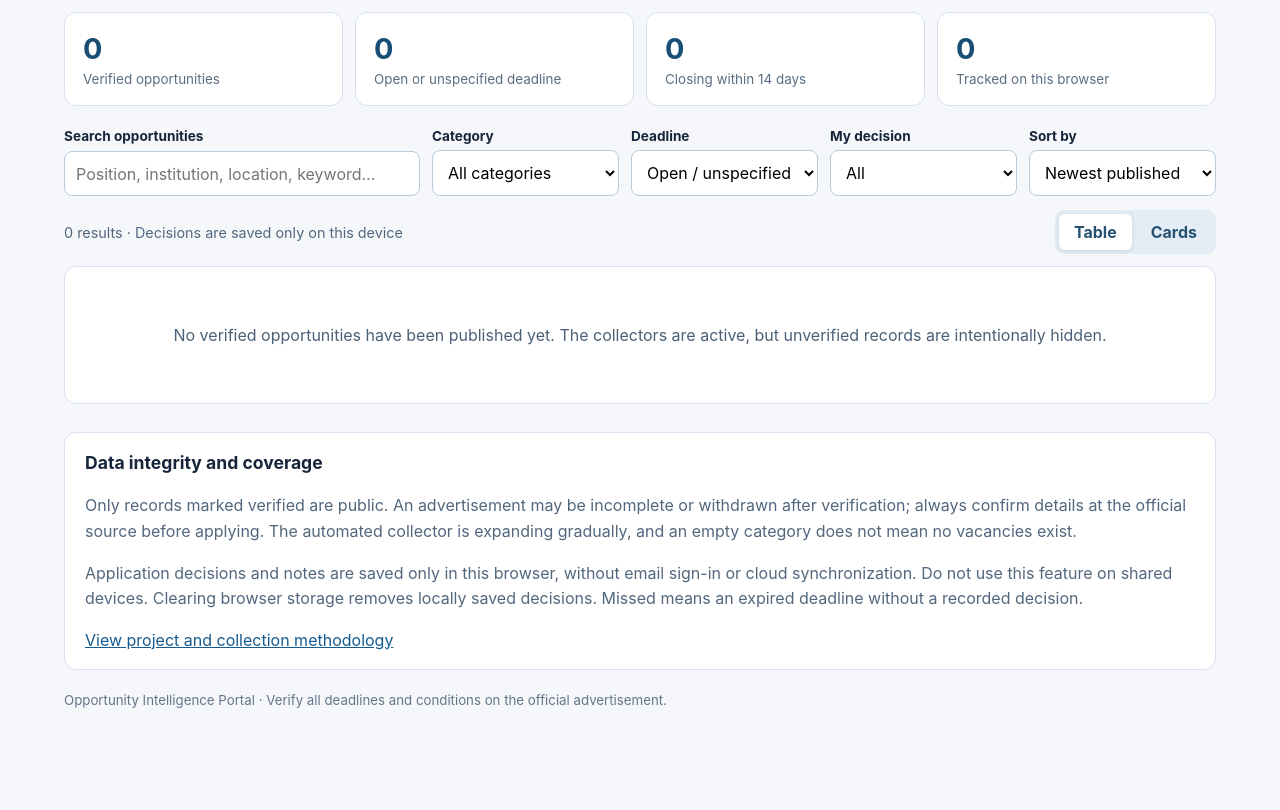
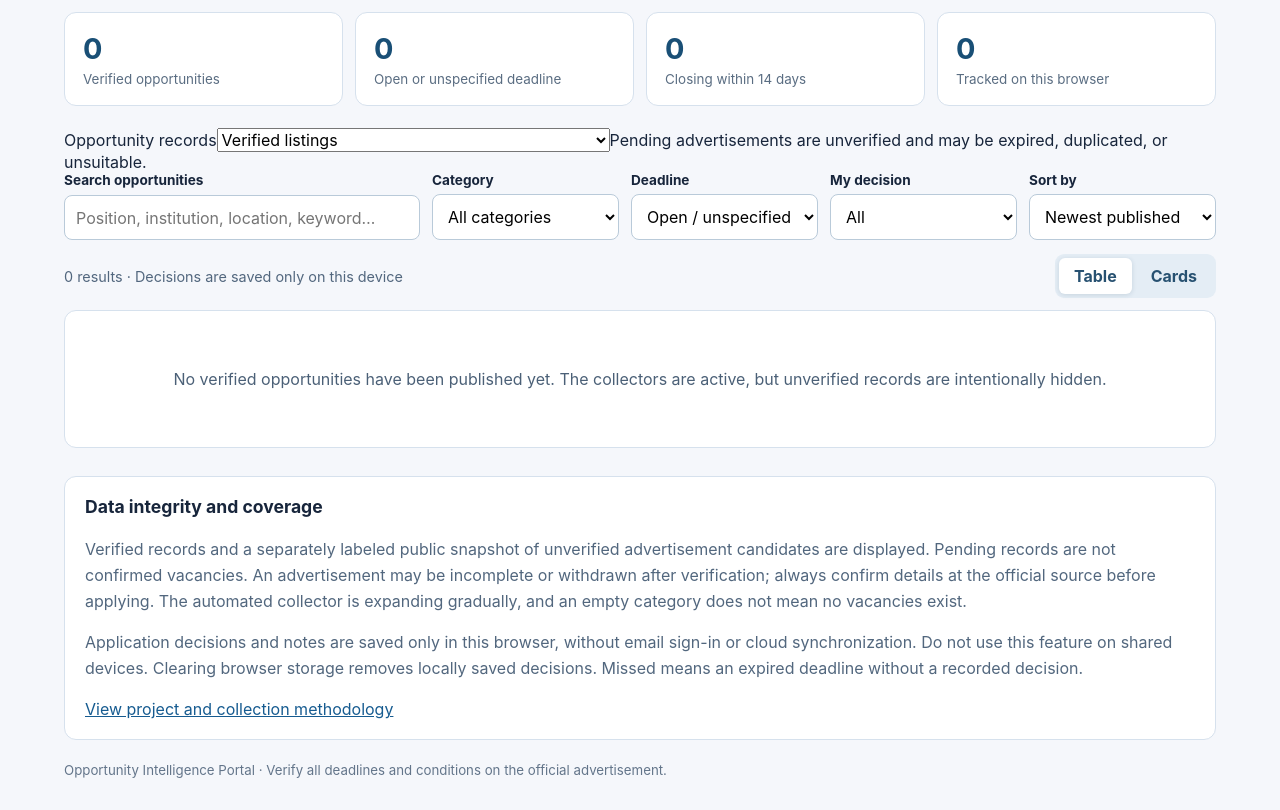
Before and after one commit to jk-verma/opportunity-intelligence-portal, a plain HTML site: page index.html in a window 1280 px wide. Shown: the part 360-1170 px from the top of the page. Before the commit the page ends 1100 px from the top, so only its background shows below. Drawn offline with Linux system fonts and the light colour scheme; no server answers.

Commit message:
Add verified and pending advertisement dataset selection

```diff
--- a/index.html
+++ b/index.html
@@ -1,14 +1,15 @@
 <!doctype html>
-<html lang="en"><head><meta charset="utf-8"><meta name="viewport" content="width=device-width,initial-scale=1"><meta name="description" content="Verified academic, government, international, research, consultancy and fellowship opportunities"><title>Opportunity Intelligence Portal</title><link rel="stylesheet" href="styles.css?v=20261116-table"></head>
+<html lang="en"><head><meta charset="utf-8"><meta name="viewport" content="width=device-width,initial-scale=1"><meta name="description" content="Verified academic, government, international, research, consultancy and fellowship opportunities"><title>Opportunity Intelligence Portal</title><link rel="stylesheet" href="styles.css?v=20261116-pending1"></head>
 <body>
 <header><div class="wrap"><p class="eyebrow">OPPORTUNITY INTELLIGENCE PORTAL</p><h1>Find opportunities worth pursuing.</h1><p>Official-source intelligence across academic careers, public service, international organizations, research, consultancy and fellowships.</p></div></header>
 <main class="wrap">
 <section id="status" class="notice" role="status" aria-live="polite">Connecting to verified opportunity records…</section>
 <section class="stats" aria-label="Opportunity overview"><div><strong id="total-count">0</strong><span>Verified opportunities</span></div><div><strong id="open-count">0</strong><span>Open or unspecified deadline</span></div><div><strong id="closing-count">0</strong><span>Closing within 14 days</span></div><div><strong id="saved-count">0</strong><span>Tracked on this browser</span></div></section>
+<div class="dataset-picker"><label for="dataset">Opportunity records</label><select id="dataset"><option value="verified">Verified listings</option><option value="pending">Pending verification (discovered advertisements)</option><option value="all">All available records</option></select><span id="pending-info">Pending advertisements are unverified and may be expired, duplicated, or unsuitable.</span></div>
 <section class="controls" aria-label="Filters"><div><label for="search">Search opportunities</label><input id="search" type="search" placeholder="Position, institution, location, keyword…"></div><div><label for="category">Category</label><select id="category"><option value="">All categories</option></select></div><div><label for="deadline">Deadline</label><select id="deadline"><option value="active">Open / unspecified</option><option value="all">All dates</option><option value="soon">Closing in 14 days</option><option value="expired">Expired</option></select></div><div><label for="decision-filter">My decision</label><select id="decision-filter"><option value="">All</option><option value="shortlisted">Shortlisted</option><option value="applied">Applied</option><option value="skipped">Skipped</option><option value="missed">Missed</option><option value="none">Not decided</option></select></div><div><label for="sort">Sort by</label><select id="sort"><option value="newest">Newest published</option><option value="deadline">Earliest deadline</option><option value="title">Title A–Z</option></select></div></section>
 <div class="results-toolbar"><p id="results-summary" class="summary"></p><div class="view-switch" aria-label="Result layout"><button type="button" id="table-view" aria-pressed="true">Table</button><button type="button" id="card-view" aria-pressed="false">Cards</button></div></div>
 <section id="categories" class="grid" aria-label="Verified opportunities"></section>
-<section class="method"><h2>Data integrity and coverage</h2><p>Only records marked verified are public. An advertisement may be incomplete or withdrawn after verification; always confirm details at the official source before applying. The automated collector is expanding gradually, and an empty category does not mean no vacancies exist.</p><p>Application decisions and notes are saved only in this browser, without email sign-in or cloud synchronization. Do not use this feature on shared devices. Clearing browser storage removes locally saved decisions. Missed means an expired deadline without a recorded decision.</p><a href="https://github.com/jk-verma/opportunity-intelligence-portal" target="_blank" rel="noopener noreferrer">View project and collection methodology</a></section>
+<section class="method"><h2>Data integrity and coverage</h2><p>Verified records and a separately labeled public snapshot of unverified advertisement candidates are displayed. Pending records are not confirmed vacancies. An advertisement may be incomplete or withdrawn after verification; always confirm details at the official source before applying. The automated collector is expanding gradually, and an empty category does not mean no vacancies exist.</p><p>Application decisions and notes are saved only in this browser, without email sign-in or cloud synchronization. Do not use this feature on shared devices. Clearing browser storage removes locally saved decisions. Missed means an expired deadline without a recorded decision.</p><a href="https://github.com/jk-verma/opportunity-intelligence-portal" target="_blank" rel="noopener noreferrer">View project and collection methodology</a></section>
 </main>
 <dialog id="decision-dialog"><form id="decision-form"><h2>Track opportunity on this device</h2><p id="decision-title"></p><p>Saved only in this browser. No account required.</p><label for="decision">Decision</label><select id="decision"><option value="">No decision</option><option value="shortlisted">Shortlisted</option><option value="applied">Applied</option><option value="skipped">Skipped</option></select><label for="reference">Application reference</label><input id="reference" maxlength="200"><label for="notes">Private notes</label><textarea id="notes" rows="4" maxlength="4000"></textarea><p id="decision-message" role="status"></p><div class="dialog-actions"><button type="button" id="cancel-decision">Cancel</button><button type="submit">Save decision</button></div></form></dialog>
-<footer class="wrap">Opportunity Intelligence Portal · Verify all deadlines and conditions on the official advertisement.</footer><script src="config.js?v=20261116-2" defer></script><script src="app.js?v=c1fbc696" defer></script></body></html>
+<footer class="wrap">Opportunity Intelligence Portal · Verify all deadlines and conditions on the official advertisement.</footer><script src="config.js?v=20261116-2" defer></script><script src="app.js?v=20261116-pending1" defer></script></body></html>
```
